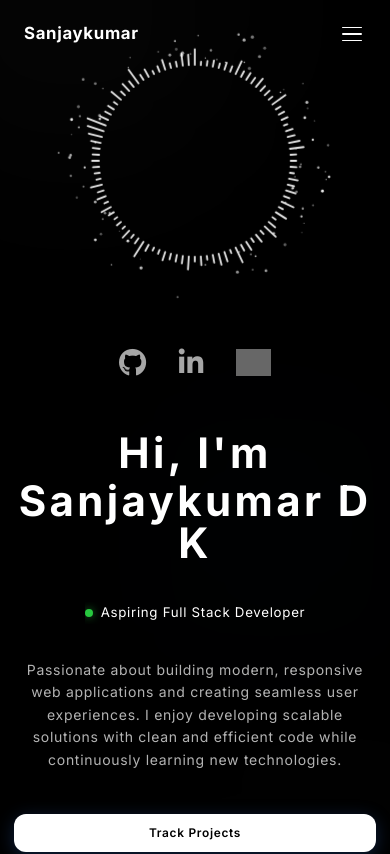
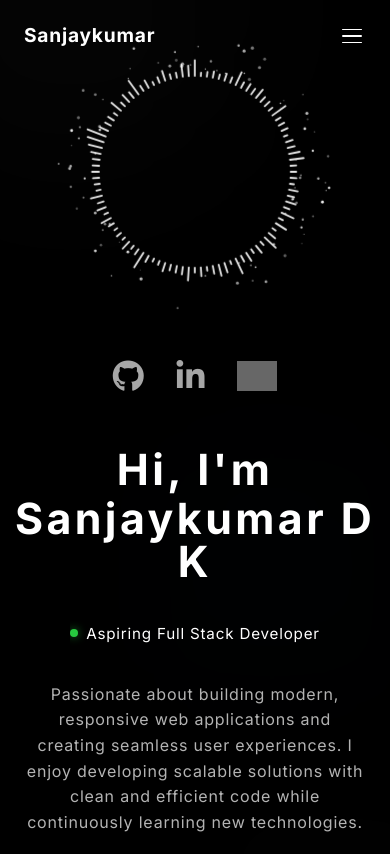
Before and after one commit to sanjaykumardk2006/Sanjaykumar, a React (Vite) app: page / in a window 390 px wide. Shown: the top 854 px of the page. Built offline with nearby package versions, Linux system fonts and the light colour scheme; grey boxes are pictures that could not be loaded.

Commit message:
improving the overali performance

```diff
--- a/index.html
+++ b/index.html
@@ -3,11 +3,11 @@
   <head>
     <meta charset="UTF-8" />
     <meta name="viewport" content="width=device-width, initial-scale=1.0" />
-    <title>Sanjay Kumar — Full Stack Developer</title>
-    <meta name="description" content="Sanjay Kumar is a Full Stack Developer and CS student building modern, responsive web applications." />
+    <title>Sanjay Kumar - Full Stack Developer | Software Engineering Portfolio</title>
+    <meta name="description" content="Explore the portfolio of Sanjay Kumar, a passionate Full Stack Developer and CS student specializing in building high-performance, modern web applications and scalable solutions." />
     <meta name="author" content="Sanjay Kumar" />
-    <meta property="og:title"       content="Sanjay Kumar — Full Stack Developer" />
-    <meta property="og:description" content="Portfolio of Sanjay Kumar, Full Stack Developer." />
+    <meta property="og:title"       content="Sanjay Kumar - Full Stack Developer | Software Engineering Portfolio" />
+    <meta property="og:description" content="Explore the portfolio of Sanjay Kumar, a passionate Full Stack Developer and CS student specializing in building high-performance, modern web applications and scalable solutions." />
     <meta property="og:type"        content="website" />
     <link rel="preconnect" href="https://fonts.googleapis.com" />
     <link rel="preconnect" href="https://fonts.gstatic.com" crossorigin />
@@ -15,7 +15,17 @@
     <link rel="stylesheet" href="https://cdnjs.cloudflare.com/ajax/libs/font-awesome/6.5.1/css/all.min.css" />
   </head>
   <body>
-    <div id="root"></div>
+    <div id="root">
+      <noscript>
+        <h1>Sanjay Kumar - Full Stack Developer Portfolio</h1>
+        <p>Hi, I'm Sanjaykumar D K, an aspiring Full Stack Developer and Computer Science student. I am passionate about building modern, responsive web applications and creating seamless user experiences. I enjoy developing scalable solutions with clean and efficient code while continuously learning new technologies.</p>
+        <h2>Technical Skills</h2>
+        <p>My tech stack includes JavaScript, React, Node.js, Express, MongoDB, Python, HTML5, CSS3, and various modern web development tools and frameworks.</p>
+        <h2>Projects & Experience</h2>
+        <p>I have built multiple full-stack projects including a Freelancer Marketplace, Water Quality Prediction ML models, and IoT solutions. I also have internship experience in full-stack web development.</p>
+        <p>Please enable JavaScript to view the full interactive portfolio experience.</p>
+      </noscript>
+    </div>
     <script type="module" src="/src/main.jsx"></script>
   </body>
 </html>
--- a/src/components/Hero/Hero.jsx
+++ b/src/components/Hero/Hero.jsx
@@ -25,6 +25,13 @@ const AudioSpectrum = () => {
     setTimeout(handleResize, 0)
 
     let animationId
+    let isVisible = true
+
+    const observer = new IntersectionObserver(([entry]) => {
+      isVisible = entry.isIntersecting
+    }, { rootMargin: "100px" })
+    observer.observe(canvas)
+
     let time = 0
 
     const numBars = 100
@@ -48,6 +55,11 @@ const AudioSpectrum = () => {
     }
 
     const render = () => {
+      if (!isVisible) {
+        animationId = requestAnimationFrame(render)
+        return
+      }
+
       ctx.clearRect(0, 0, canvas.width, canvas.height)
 
       const cx = canvas.width / 2
@@ -111,6 +123,7 @@ const AudioSpectrum = () => {
 
     return () => {
       window.removeEventListener('resize', handleResize)
+      observer.disconnect()
       cancelAnimationFrame(animationId)
     }
   }, [])
--- a/src/components/Navbar/Navbar.css
+++ b/src/components/Navbar/Navbar.css
@@ -6,9 +6,11 @@
   transition: background var(--t-slow), border-color var(--t-slow), padding var(--t-slow);
 }
 .navbar.scrolled {
-  background: rgba(10,10,10,0.92);
+  background: rgba(10,10,10,0.85);
   border-bottom: 1px solid var(--div);
   padding: 14px 0;
+  backdrop-filter: blur(18px);
+  -webkit-backdrop-filter: blur(18px);
 }
 .nav-inner {
   max-width: 1160px;
--- a/src/components/Navbar/Navbar.jsx
+++ b/src/components/Navbar/Navbar.jsx
@@ -1,5 +1,5 @@
 import { useEffect, useState } from 'react'
-import { m, useScroll, useTransform, useMotionTemplate } from 'framer-motion'
+import { m, useScroll, useMotionValueEvent } from 'framer-motion'
 import './Navbar.css'
 
 const links = [
@@ -15,14 +15,11 @@ export default function Navbar() {
   const [active,   setActive]   = useState('home')
 
   const { scrollY } = useScroll()
+  const [isScrolled, setIsScrolled] = useState(false)
 
-  // Transform values based on scroll
-  const navPadding = useTransform(scrollY, [0, 80], ['20px 0', '14px 0'])
-  const navBgOpacity = useTransform(scrollY, [0, 80], [0, 0.92])
-  const blurValue = useTransform(scrollY, [0, 80], [0, 16])
-
-  const navBackground = useMotionTemplate`rgba(10, 10, 10, ${navBgOpacity})`
-  const navBackdropFilter = useMotionTemplate`blur(${blurValue}px)`
+  useMotionValueEvent(scrollY, "change", (latest) => {
+    setIsScrolled(latest > 50)
+  })
 
   // Track active section
   useEffect(() => {
@@ -68,16 +65,10 @@ export default function Navbar() {
 
   return (
     <m.nav
-      className="navbar"
+      className={`navbar${isScrolled ? ' scrolled' : ''}`}
       initial={{ y: -100, opacity: 0 }}
       animate={{ y: 0, opacity: 1 }}
       transition={{ duration: 0.8, ease: "easeOut" }}
-      style={{
-        padding: navPadding,
-        background: navBackground,
-        backdropFilter: navBackdropFilter,
-        borderBottom: useTransform(scrollY, [0, 80], ['1px solid transparent', '1px solid rgba(255,255,255,0.08)'])
-      }}
     >
       <div className="nav-inner">
         <a href="#home" className="nav-logo" onClick={e => handleClick(e, '#home')}>
--- a/src/index.css
+++ b/src/index.css
@@ -26,7 +26,13 @@
   --t-slow: 350ms ease;
 }
 *, *::before, *::after { box-sizing: border-box; margin: 0; padding: 0; }
-html { scroll-behavior: smooth; font-size: 16px; background-color: #000000; }
+html {
+  scroll-behavior: smooth;
+  font-size: 16px;
+  background-color: #000000;
+  overflow-x: hidden;
+  max-width: 100vw;
+}
 body {
   font-family: 'Inter', sans-serif;
   font-weight: 400;
@@ -196,8 +202,6 @@ img    { max-width: 100%; display: block; }
 }
 
 @media (max-width: 768px) {
-  html { font-size: 15px; }
-
   body {
     font-size: 1rem;
     line-height: 1.65;
@@ -237,8 +241,6 @@ img    { max-width: 100%; display: block; }
 }
 
 @media (max-width: 480px) {
-  html { font-size: 14px; }
-
   .container {
     padding: 0 14px;
   }
```
Also changed, not shown: public/robots.txt (added), 1 other file (tests, documents, lock files or other folders).
